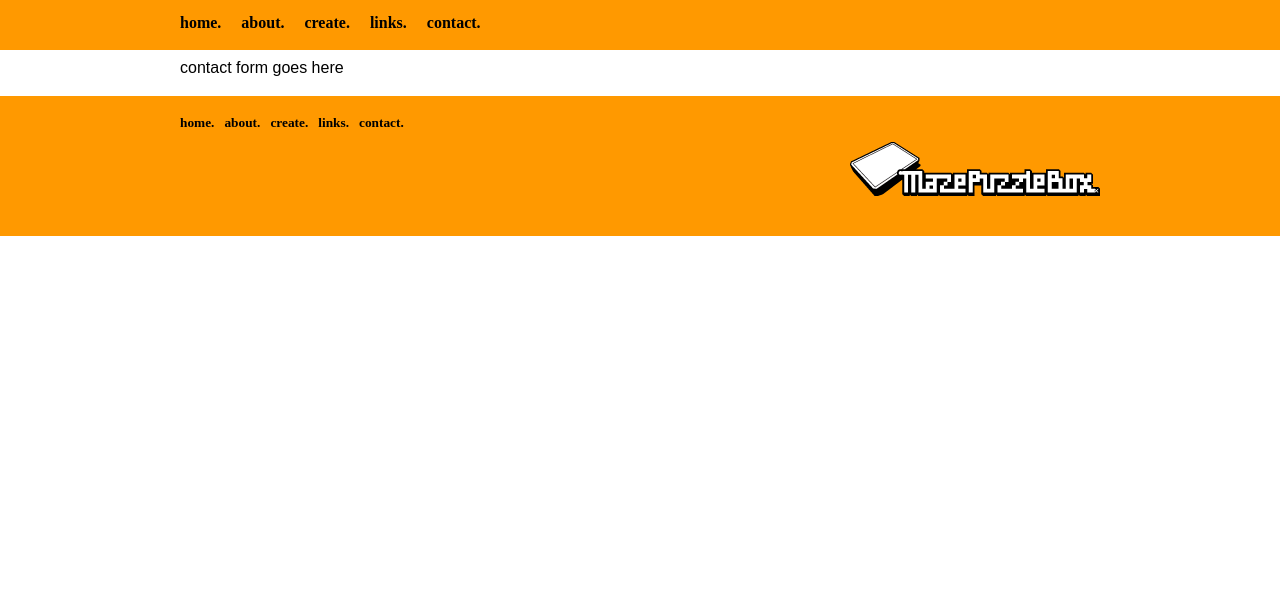
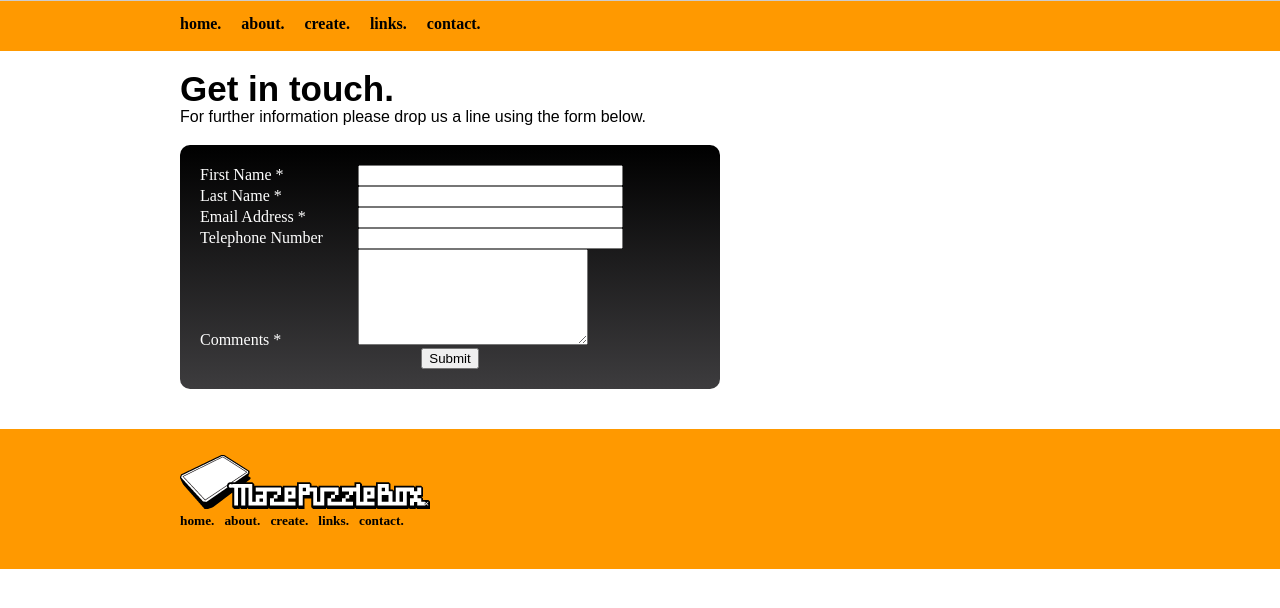
Before and after one commit to mattvenn/mazepuzzlebox, a Django app: template templates/contact.html in a window 1280 px wide. Shown: the part 120-728 px from the top of the page. Run offline with Django 3.2, Linux system fonts and the light colour scheme; the template is opened without the code that fills it, so the values that code supplies are empty; parts of the project's set-up code (start-up, migrations or seed data) failed here and were passed over; some libraries are stand-ins or nearby versions.

Commit message:
design changes

```diff
--- a/external/mazebox.css
+++ b/external/mazebox.css
@@ -59,8 +59,10 @@
     color: #ccc;
 }
 .bad {
+	background:url(images/validator-x.png) no-repeat;
     color: red;
 }
 .good {
+	background:url(images/validator-v.png) no-repeat;
     color: green;
 }
--- a/external/style.css
+++ b/external/style.css
@@ -85,6 +85,7 @@
 #header-wrap {
 	width:100%;
 	background:url(images/header.png) repeat;
+	border-bottom:1px solid #ccc;
 }
 #wrapper {
     width:960px;
@@ -97,6 +98,7 @@
 	height:120px;
 	padding:0;
 	margin:0 auto;
+	position:relative;
 }
 #header #logo {
 	text-indent:-999px;
@@ -123,8 +125,8 @@
 	height:55px;
 	background:url(images/box.png) no-repeat;
 	position:absolute;
-	bottom:20px;
-	right: 45px;
+	bottom:-120px;
+	right: 75px;
 	z-index:3;
 	}
 #header #box:hover {
@@ -173,7 +175,7 @@
 }
 #nav .current_page_item > a,
 #nav .current_page_ancestor > a {
-	font-weight: bold;
+	color:white;
 }
 #header-wrap hr {border: 1px solid #e9e9e9;}
 #content {
@@ -184,7 +186,6 @@
 }
 #content h3 {
 	font-size:20px;
-	padding-top:5px;
 }
 #content h3 a {
 	color:black;
@@ -192,7 +193,7 @@
 #content h3 a:hover {
 	color:#f90;
 }
-#content hr {margin-top:20px;}
+#content hr {margin:20px 0 ;}
 /* =index
 ----------------------------------*/
 #main-text {padding:0 20px;}
@@ -213,16 +214,17 @@
 }
 #slider #media-text {
 	float:right;
-	width:279px;
+	width:280px;
 	height:238px;
 	background:#f90;
 	display:inline;
 	padding:50px 20px;
 	margin:20px 20px 0 0;
-	border-left:1px solid #ccc;
 	/*-moz-box-shadow:    0px 0px 3px 0px #666;
 	-webkit-box-shadow: 0px 0px 3px 0px #666;
 	box-shadow:         0px 0px 3px 0px #666;*/
+	border-radius: 0 10px 10px 0;
+
 }
 #slider #media-text a, #slider #media-text a:previous, #slider #media-text a:focus {
 	color:black;
@@ -244,12 +246,22 @@
 	width:260px;
 	height:100%;
 	float:right;
-	border-left:1px solid #ccc;
-	padding: 0 20px;
+	border-radius:10px;
+	padding:20px;
+	background:#000; /*for older browsers*/
+	filter: progid:DXImageTransform.Microsoft.gradient(startColorstr='#000', endColorstr='#3d3c3e'); /* for IE */
+	background: -webkit-gradient(linear, left top, left bottom, from(#000), to(#3d3c3e)); /* for webkit browsers */
+	background: -moz-linear-gradient(top,  #000,  #3d3c3e); /* for firefox 3.6+ */
+	color:white;
+}
+aside p.author {
+	color:#f90;
+	font-size:small;
 }
 #footer-wrap {
 	width:100%;
 	background:#f90;
+	margin-top:20px;
 }
 #footer {
 	margin:0 auto;
@@ -257,7 +269,6 @@
 	height:100px;
 	padding:20px;
     font-size:10pt;
-	position:relative;
 	font-family: "museo-slab",serif;
 	font-style: normal;
 	font-weight: 900;
@@ -271,14 +282,10 @@
 	width:250px;
 	height:55px;
 	background:url(images/logo.png) no-repeat;
-	position:absolute;
-	bottom:40px;
-	right: 20px;
-	z-index:3;
+	margin:5px 0;
 	}
 #footer-logo:hover {
-		background:url(images/logo-silver.png) no-repeat;
-		}
+	background:url(images/logo.png) no-repeat;
 }
 table.indexTable
 {
@@ -317,6 +324,7 @@
 	display:inline;
 	padding:20px 20px;
 	margin:20px 0 0;
+	border-radius: 0 10px 10px 0;
 }
 #maze-text a {color:white;}
 #maze-text a:hover{
@@ -324,7 +332,7 @@
 	text-decoration:none;
 }
 #validator {
-	background:#ccc;
+	background:#000;
 	filter: progid:DXImageTransform.Microsoft.gradient(startColorstr='#000', endColorstr='#3d3c3e'); /* for IE */
 	background: -webkit-gradient(linear, left top, left bottom, from(#000), to(#3d3c3e)); /* for webkit browsers */
 	background: -moz-linear-gradient(top,  #000,  #3d3c3e); /* for firefox 3.6+ */
@@ -364,7 +372,55 @@
 	vertical-align:middle;
 	margin-right:10px;
 }
-
+#path-status {
+	display:block;
+	float:left;
+	background:url(images/validator-v.png) no-repeat;
+	height:35px;
+	width:180px;
+	margin:0 0 20px 0;
+	padding:15px 0 0 70px;
+	}
+#island-status {
+	display:block;
+	float:left;
+	background:url(images/validator-v.png) no-repeat;
+	height:35px;
+	width:200px;
+	margin:0 20px 20px 0;
+	padding:15px 0 0 70px;
+	}
+.create-button {
+	font-family: "museo-slab",serif;
+	font-style: normal;
+	font-weight: 500;
+	width:200px;
+	height:35px;
+	border-radius:50px;
+	background:#000; /*for older browsers*/
+	filter: progid:DXImageTransform.Microsoft.gradient(startColorstr='#666', endColorstr='#3d3c3e'); /* for IE */
+	background: -webkit-gradient(linear, left top, left bottom, from(#666), to(#3d3c3e)); /* for webkit browsers */
+	background: -moz-linear-gradient(top,  #666,  #3d3c3e); /* for firefox 3.6+ */
+	color:white;
+	text-align:center;
+	padding-top:15px;
+	float:right;
+	margin-right:50px;
+}
+#contact {
+	font-family: "museo-slab",serif;
+	font-style: normal;
+	font-weight: 500;
+	width:500px;
+	padding:20px;
+	border-radius:10px;
+	margin:20px 0 0;
+	background:#000;
+	filter: progid:DXImageTransform.Microsoft.gradient(startColorstr='#000', endColorstr='#3d3c3e'); /* for IE */
+	background: -webkit-gradient(linear, left top, left bottom, from(#000), to(#3d3c3e)); /* for webkit browsers */
+	background: -moz-linear-gradient(top,  #000,  #3d3c3e); /* for firefox 3.6+ */
+	color:white;
+}
 /* =detail
 ----------------------------------*/
 #details-text {padding:0 20px 20px;}
--- a/templates/base.html
+++ b/templates/base.html
@@ -74,8 +74,8 @@
 	<div id="footer-wrap" class="clearfix">
     <div id="footer" class="clearfix">
         {% block footer %}
-            <a href="/">home.</a> &nbsp; <a href="about">about.</a> &nbsp; <a href="/create">create.</a> &nbsp; <a href="/links">links.</a> &nbsp; <a href="contact">contact.</a>
-<div id="footer-logo"></div>
+            <div id="footer-logo"></div><a href="/">home.</a> &nbsp; <a href="about">about.</a> &nbsp; <a href="/create">create.</a> &nbsp; <a href="/links">links.</a> &nbsp; <a href="contact">contact.</a>
+
         {% endblock %}
     </div>
 </div>
--- a/templates/contact.html
+++ b/templates/contact.html
@@ -1,8 +1,59 @@
 {% extends "base.html" %}
 {% block title %}about{% endblock %}
 {% block content %}
-<div id="content" class="clearfix">
-	      <p>contact form goes here</p>
+<div id="content" class="clearfix"><h1>Get in touch.</h1><p>For further information please drop us a line using the form below.</p>
+	<div id="contact">
+
+	      <form name="contactform" method="post" action="..external/send_form_email.php">
+		<table width="500px">
+		<tr>
+		 <td valign="top">
+		  <label for="first_name">First Name *</label>
+		 </td>
+		 <td valign="top">
+		  <input  type="text" name="first_name" maxlength="50" size="30">
+		 </td>
+		</tr>
+		<tr>
+		 <td valign="top"">
+		  <label for="last_name">Last Name *</label>
+		 </td>
+		 <td valign="top">
+		  <input  type="text" name="last_name" maxlength="50" size="30">
+		 </td>
+		</tr>
+		<tr>
+		 <td valign="top">
+		  <label for="email">Email Address *</label>
+		 </td>
+		 <td valign="top">
+		  <input  type="text" name="email" maxlength="80" size="30">
+		 </td>
+		</tr>
+		<tr>
+		 <td valign="top">
+		  <label for="telephone">Telephone Number</label>
+		 </td>
+		 <td valign="top">
+		  <input  type="text" name="telephone" maxlength="30" size="30">
+		 </td>
+		</tr>
+		<tr>
+		 <td valign="top">
+		  <label for="comments">Comments *</label>
+		 </td>
+		 <td valign="top">
+		  <textarea  name="comments" maxlength="1000" cols="26" rows="6"></textarea>
+		 </td>
+		</tr>
+		<tr>
+		 <td colspan="2" style="text-align:center">
+		  <input type="submit" value="Submit">
+		 </td>
+		</tr>
+		</table>
+		</form>
+	</div>
 </div>
 </div><!-- END WRAPPER-->
 {% endblock %}
--- a/templates/index.html
+++ b/templates/index.html
@@ -60,7 +60,7 @@
         {% endif %}
         <a href="http://www.mattvenn.net/tag/mazepuzzlebox/">View older stories >>></a>
 </div>
-<aside><h1>Testimonials.</h1><p>my sidebar content</p></aside>
+<aside><h1>Testimonials.</h1><img class="quote" src="../external/images/quotation-mark.png"><p>Lorem Ipsum is simply dummy text of the printing and typesetting industry. Lorem Ipsum has been the industry's standard dummy text ever since the 1500s, when an unknown printer took a galley of type and scrambled it to make a type specimen book.</p><br><p class="author">John Doe, Bristol</p></aside>
 </div><!--END CONTENT-->
 </div><!-- END WRAPPER-->
 {% endblock %}
```
Also changed, not shown: templates/create.html (+9 -9 lines).
